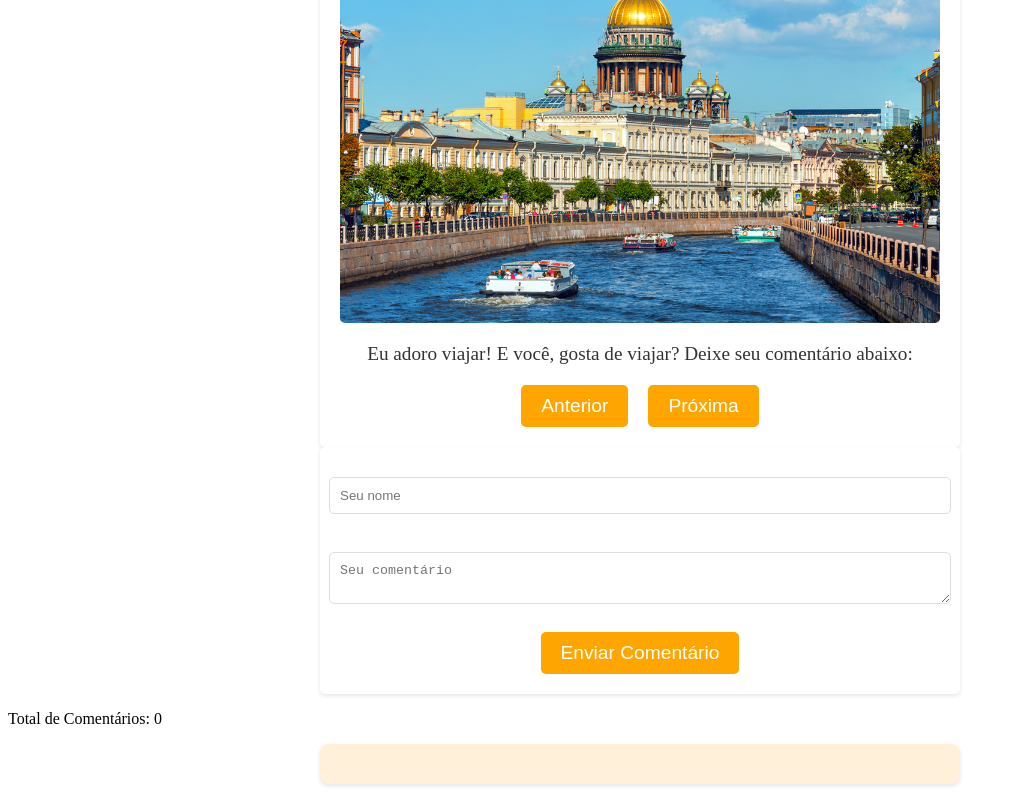
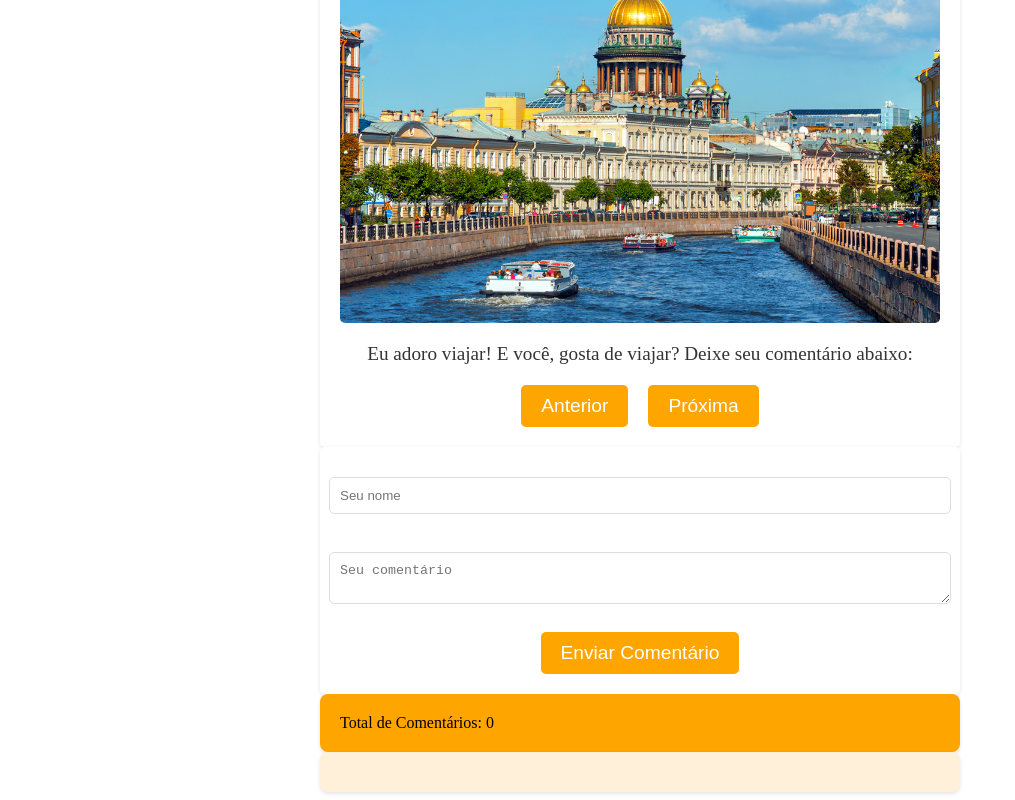
Before and after one commit to DuranAline/ProjetoFramaworks, a React (Vite) app: page / in a window 1280 px wide. Shown: the part 332-1132 px from the top of the page, without its empty margins (0-1015 px from the left). Built offline with nearby package versions, Linux system fonts and the light colour scheme.

Commit message:
css configuration

```diff
--- a/src/App.tsx
+++ b/src/App.tsx
@@ -3,6 +3,7 @@ import CommentForm from './components/CommentForm';
 import CommentList from './components/CommentList';
 import Carousel from './components/Carousel';
 import Header from './components/Header';
+import './components/App.css'
 
 // Define a interface para a estrutura de um comentário
 interface Comment {
@@ -43,7 +44,7 @@ const App: React.FC = () => {
         <Carousel />
 
         <CommentForm onAddComment={addComment} />
-        <p>Total de Comentários: {comments.length}</p>
+        <p className='paragrafo'>Total de Comentários: {comments.length}</p>
         <CommentList comments={comments} />
       </div>
     </div>
--- /dev/null
+++ b/src/components/App.css
@@ -0,0 +1,9 @@
+.paragrafo{
+    background-color: #ffa500;
+    border-radius: 8px;
+    max-width: 600px;
+    margin: 0 auto;
+    padding: 20px;
+    box-shadow: 0 2px 4px rgba(0, 0, 0, 0.1);
+    text-align: left;
+}
```
